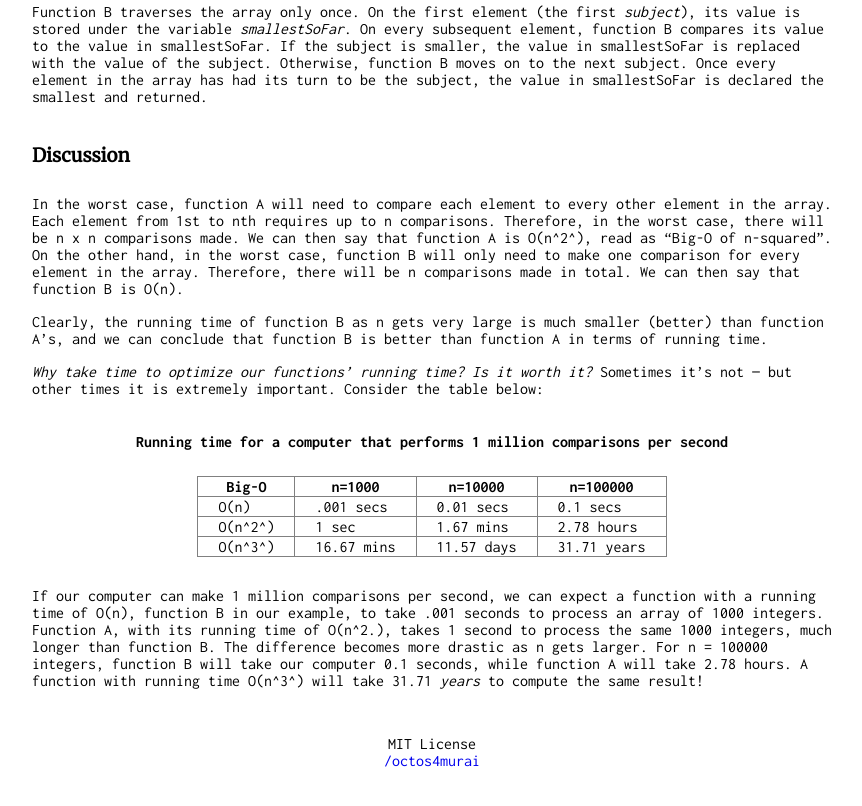
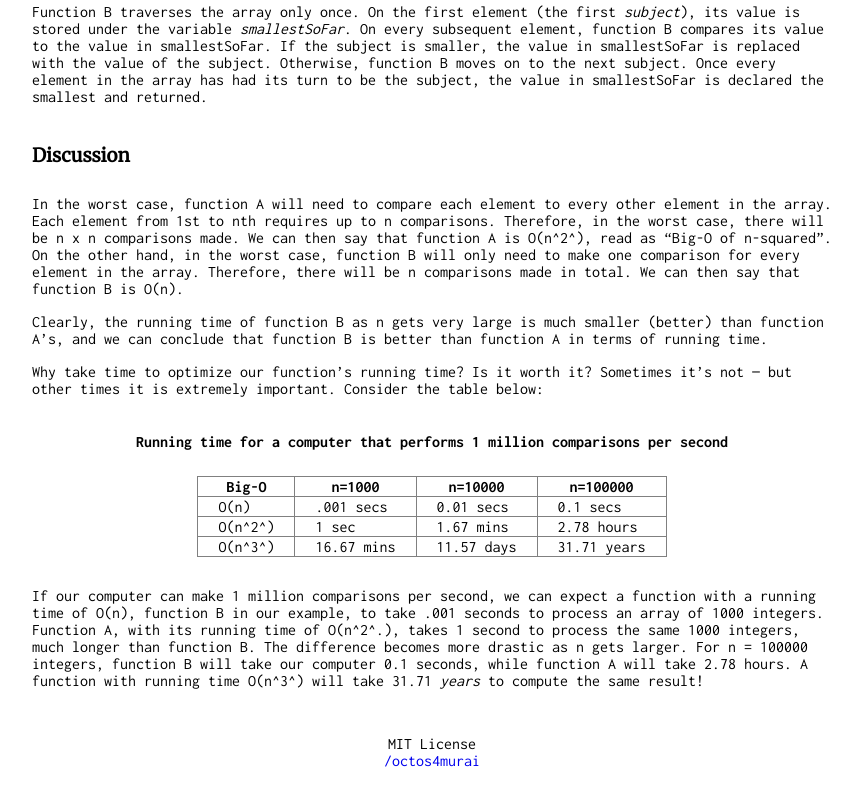
Before and after one commit to octos4murai/personal-site, an Eleventy site: page posts/a-simple-example-of-big-o-analysis.md in a window 1280 px wide. Shown: the part 1388-2194 px from the top of the page, without its empty margins (208-1070 px from the left). Built offline with nearby package versions, Linux system fonts and the light colour scheme; Eleventy itself is replaced by a stand-in of ours; files that its build step writes are made by us from their sources; what markdown-it-sup would draw is missing.

Commit message:
Tweak archived post

```diff
--- a/posts/a-simple-example-of-big-o-analysis.md
+++ b/posts/a-simple-example-of-big-o-analysis.md
@@ -4,7 +4,7 @@ title: A Simple Example of Big-O Analysis
 date: 2016-05-09
 ---
 
-*What makes an algorithm better than another?* One measure is Big-O.
+What makes an algorithm better than another? One measure is Big-O.
 
 Big-O analysis is concerned with the running time of an algorithm as n gets very large. This is why Big-O analysis is also commonly referred to as worst-case analysis.
 
@@ -71,7 +71,7 @@ In the worst case, function A will need to compare each element to every other e
 
 Clearly, the running time of function B as n gets very large is much smaller (better) than function A's, and we can conclude that function B is better than function A in terms of running time.
 
-*Why take time to optimize our functions' running time? Is it worth it?* Sometimes it's not --- but other times it is extremely important. Consider the table below:
+Why take time to optimize our function's running time? Is it worth it? Sometimes it's not --- but other times it is extremely important. Consider the table below:
 
 <p class="table-title">
     Running time for a computer that performs 1 million comparisons per second
@@ -85,4 +85,4 @@ Clearly, the running time of function B as n gets very large is much smaller (be
 
 
 
-If our computer can make 1 million comparisons per second, we can expect a function with a running time of O(n), function B in our example, to take .001 seconds to process an array of 1000 integers. Function A, with its running time of O(n^2.), takes 1 second to process the same 1000 integers, much longer than function B. The difference becomes more drastic as n gets larger. For n = 100000 integers, function B will take our computer 0.1 seconds, while function A will take 2.78 hours. A function with running time O(n^3^) will take 31.71 *years* to compute the same result!
+If our computer can make 1 million comparisons per second, we can expect a function with a running time of O(n), function B in our example, to take .001 seconds to process an array of 1000 integers. Function A, with its running time of O(n^2^.), takes 1 second to process the same 1000 integers, much longer than function B. The difference becomes more drastic as n gets larger. For n = 100000 integers, function B will take our computer 0.1 seconds, while function A will take 2.78 hours. A function with running time O(n^3^) will take 31.71 *years* to compute the same result!
```
